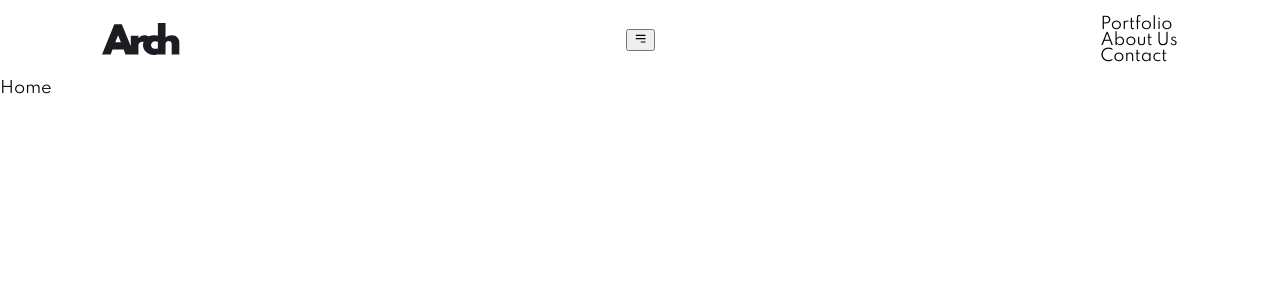
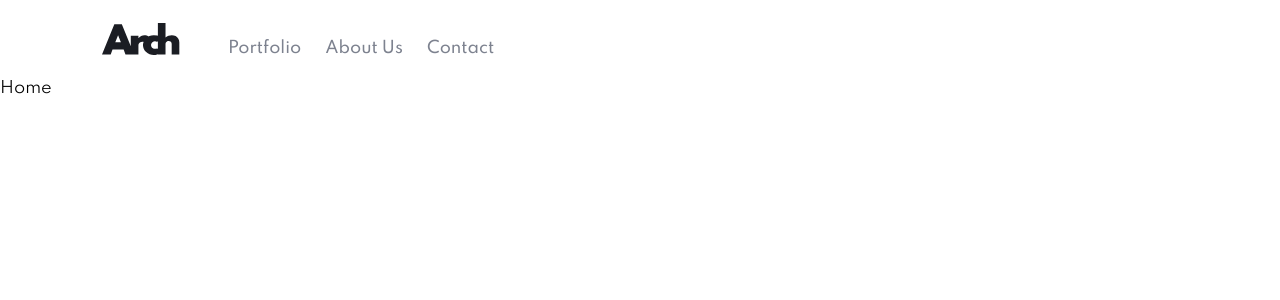
Before and after one commit to maruxan/arch-react-landing, a React (Create React App) app: page /home in a window 1280 px wide. Shown: the top 300 px of the page. Built offline with nearby package versions, Linux system fonts and the light colour scheme.

Commit message:
feat(navbar): navbar styles for tablet and desktop

```diff
--- a/src/components/Navbar/Navbar.js
+++ b/src/components/Navbar/Navbar.js
@@ -12,6 +12,8 @@ export default function Navbar() {
     setIsOpen(!isOpen);
   };
 
+  const navLinkClassName = (isActive) => classes.navlink + ' ' + (isActive ? classes.active : '');
+
   return (
     <div className={classes.navbar}>
       <Link to="/home" className={classes.logo} onClick={() => setIsOpen(false)}>
@@ -22,17 +24,26 @@ export default function Navbar() {
       </button>
       <nav hidden={!isOpen}>
         <li>
-          <NavLink to="/portfolio" className={classes.navlink} onClick={() => setIsOpen(false)}>
+          <NavLink
+            to="/portfolio"
+            className={({ isActive }) => navLinkClassName(isActive)}
+            onClick={() => setIsOpen(false)}>
             Portfolio
           </NavLink>
         </li>
         <li>
-          <NavLink to="/about" className={classes.navlink} onClick={() => setIsOpen(false)}>
+          <NavLink
+            to="/about"
+            className={({ isActive }) => navLinkClassName(isActive)}
+            onClick={() => setIsOpen(false)}>
             About Us
           </NavLink>
         </li>
         <li>
-          <NavLink to="/contact" className={classes.navlink} onClick={() => setIsOpen(false)}>
+          <NavLink
+            to="/contact"
+            className={({ isActive }) => navLinkClassName(isActive)}
+            onClick={() => setIsOpen(false)}>
             Contact
           </NavLink>
         </li>
--- a/src/components/Navbar/Navbar.module.css
+++ b/src/components/Navbar/Navbar.module.css
@@ -17,8 +17,16 @@
 }
 
 .navlink {
+  font-family: var(--ff-primary);
+  text-decoration: none;
+  color: var(--grey-500);
+  font-weight: 500;
+}
+
+.active {
   text-decoration: none;
   color: var(--black);
+  font-weight: 600;
 }
 
 /* MOBILE */
@@ -52,3 +60,19 @@
     margin-bottom: 1rem;
   }
 }
+
+/* TABLET */
+@media screen and (min-width: 768px) {
+  .navmenuToggler {
+    display: none;
+  }
+
+  .navbar nav {
+    display: flex;
+    margin: 1rem auto 0 3rem;
+  }
+
+  .navbar nav li:not(:last-child) {
+    margin-right: 1.5rem;
+  }
+}
```
